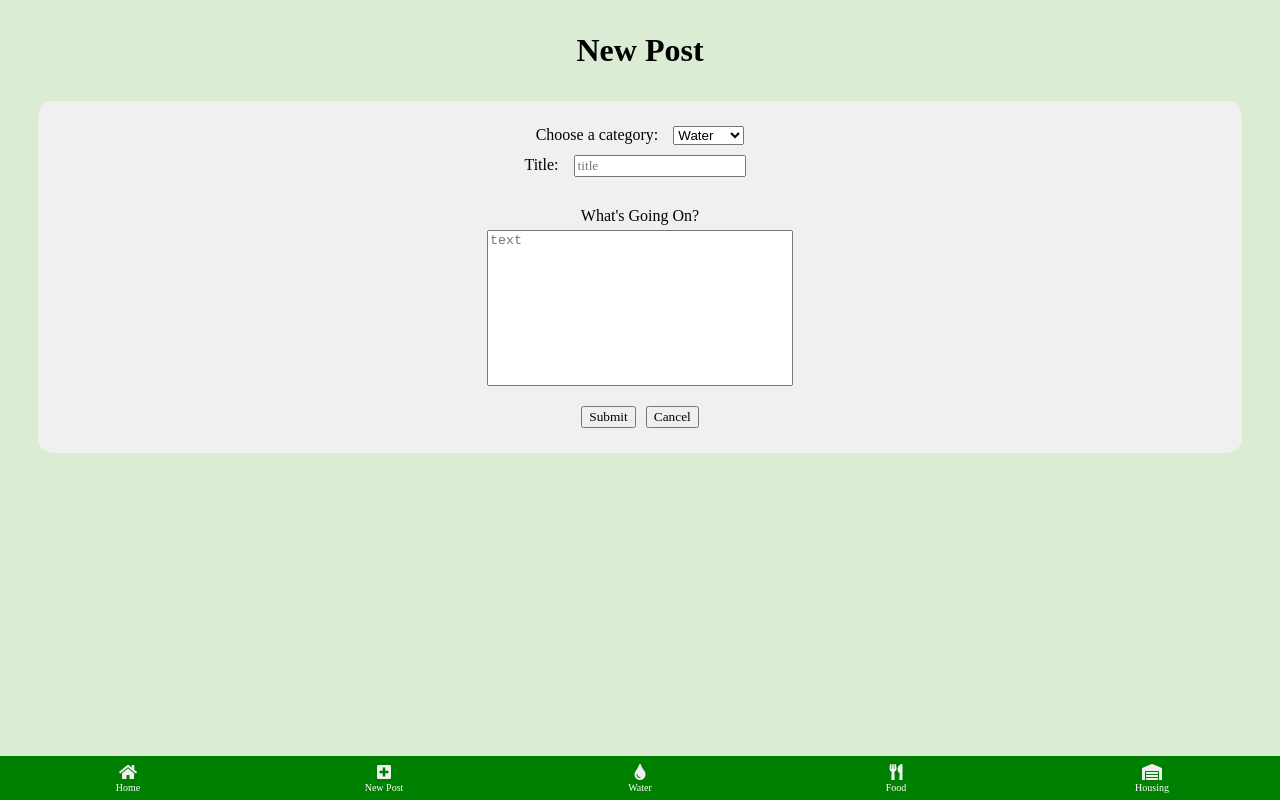
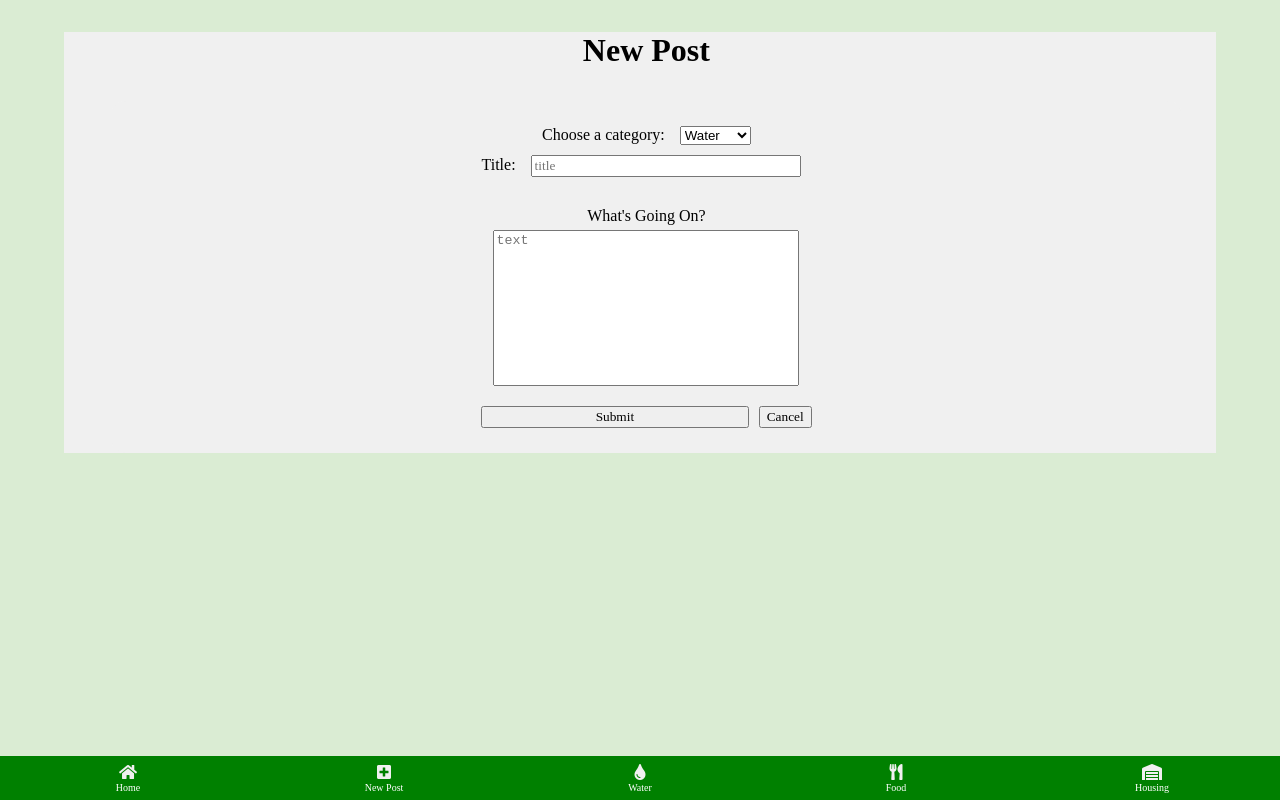
Before and after one commit to fdznoriega/bcwebdev-3, a React (Create React App) app: page /newpost in a window 1280 px wide. Built offline with nearby package versions, Linux system fonts and the light colour scheme; a web font is replaced by a local one.

Commit message:
Added style changes to adding comments

```diff
--- a/src/components/PostPreview.module.css
+++ b/src/components/PostPreview.module.css
@@ -17,7 +17,17 @@ span {
   margin-left: 1px;
 }
 
-span.count {
+form {
+  background-color: #F0F0F0;
+  margin: 0 5%;
+  padding-left: 1%;
+}
+
+input {
+  width: 25%;
+}
+
+.count {
   margin-right: 5px;
 }
 
--- a/src/utils/initialStore.js
+++ b/src/utils/initialStore.js
@@ -48,7 +48,7 @@ let initialStore = {
             email: "mig@gmail.com",
             type: UserType.User,
             name: "Miguel Marcos",
-            bio: "",
+            bio: "Hello there!",
             photo: "/assets/default.png",
             zipcode: "02131"
         },
```
